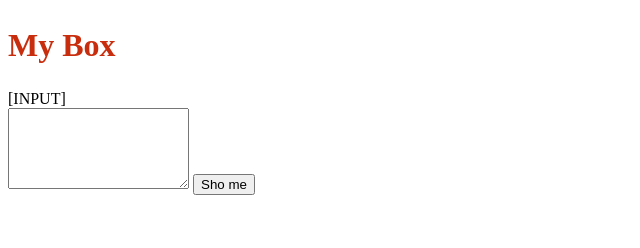
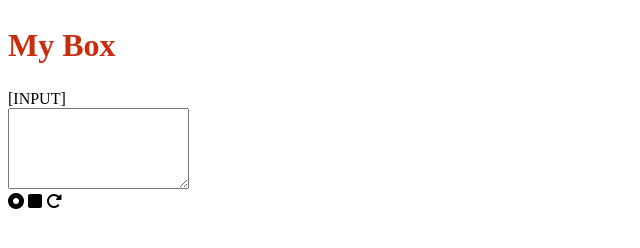
Before and after one commit to Coldness1305/myBox, a plain HTML site: page index.html in a window 1280 px wide. Shown: the whole page, without its empty margins (0-640 px from the left). Drawn offline with Linux system fonts and the light colour scheme.

Commit message:
Added icons

```diff
--- a/dopeScript.js
+++ b/dopeScript.js
@@ -7,11 +7,6 @@ var timeline = {
 var myInput = document.getElementById("myText");
 
 var myOutput = document.getElementById("myConsole");
-
-myInput.addEventListener('input', (e) => {
-    timeline.times.push(Date.now());
-    timeline.keys.push(e.data);
-});
 
 function logMessage(message) {
     let p = document.createElement('p');
@@ -25,7 +20,18 @@ function duration() {
     }
 }
 
-function save() {
+function start_record() {
+    myInput.addEventListener('input', (e) => {
+        timeline.times.push(Date.now());
+        timeline.keys.push(e.data);
+    });
+}
+
+function stop_record() {
+    myInput.removeEventListener('input', (e) => {
+        timeline.times.push(Date.now());
+        timeline.keys.push(e.data);
+    });
     localStorage.setItem(timeline, JSON.stringify(timeline));
 }
 
@@ -43,12 +49,13 @@ function myLoop(i) {
 }
 
 function reprint() {
+    if (timeline.keys.length == 0) {
+        alert("Please Record and Save before replaying.");
+        return;
+    }
     myInput.value = "";
-    if (timeline.keys.length == 0)
-        return;
     duration();
     console.log(timeline);
     write(timeline.keys[0]);
     myLoop(1);
-
 }
--- a/index.html
+++ b/index.html
@@ -4,12 +4,22 @@
 <link rel="stylesheet" href="myStyle.css">
 
 <meta name="viewport" content="width=device-width, initial-scale=1">
-
+<head>
+    <script src="https://kit.fontawesome.com/a076d05399.js"></script>
+</head>
 <body>
-
 <section>
     <h1>My Box</h1>
-        [INPUT] <br><textarea rows="5" id="myText"></textarea> <button onclick="save(), reprint()">Sho me</button>
+        [INPUT] <br><textarea rows="5" id="myText"></textarea><br>
+
+    <i class="fas fa-dot-circle w3-large" onclick="start_record()"></i>
+
+    <i class="fas fa-square" onclick="stop_record()"></i>
+
+    <i class="fas fa-redo-alt" onclick="reprint()"></i>
+<!--    <button onclick="start_record()">RECORD</button><br>-->
+<!--    <button onclick="stop_record()">STOP</button><br>-->
+<!--    <button onclick="reprint()">REPLAY</button>-->
 </section>
 <script src="dopeScript.js"></script>
 </body>
```
